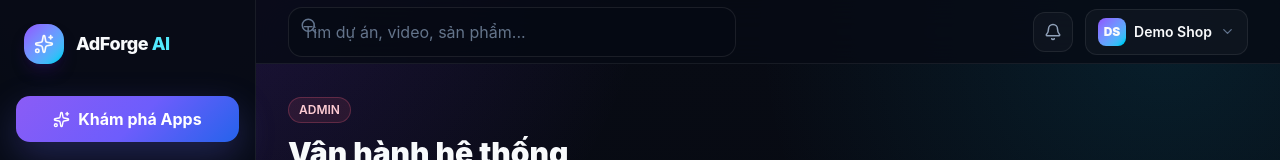
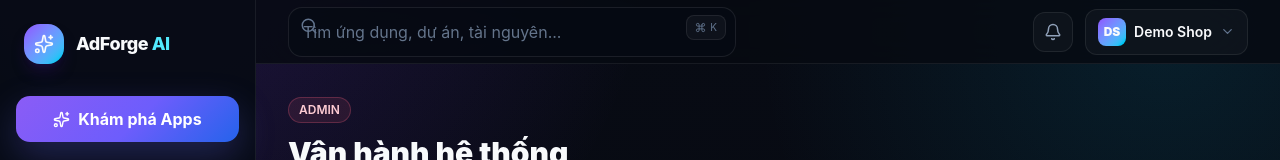
Before and after one commit to nhungnhungrosata-oss/flowapp, a Next.js app: page /admin in a window 1280 px wide. Shown: the top 160 px of the page. Built offline with nearby package versions, Linux system fonts and the light colour scheme.

Commit message:
Update topbar search for AI apps

```diff
--- a/src/components/app/topbar.tsx
+++ b/src/components/app/topbar.tsx
@@ -1,2 +1,21 @@
-import { Bell, ChevronDown, Search } from "lucide-react";
-export function Topbar(){return <header className="sticky top-0 z-30 flex h-16 items-center justify-between border-b border-white/7 bg-[#070b14]/80 px-5 backdrop-blur-xl lg:px-8"><div className="relative hidden w-full max-w-md md:block"><Search className="absolute left-3 top-2.5 text-slate-500" size={18}/><input className="input py-2 pl-10" placeholder="Tìm dự án, video, sản phẩm..."/></div><div className="ml-auto flex items-center gap-3"><button className="grid h-10 w-10 place-items-center rounded-xl border border-white/8 bg-white/3 text-slate-400"><Bell size={18}/></button><button className="flex items-center gap-2 rounded-xl border border-white/8 bg-white/3 px-3 py-2"><span className="grid h-7 w-7 place-items-center rounded-lg bg-gradient-to-br from-violet-500 to-cyan-400 text-xs font-black">DS</span><span className="hidden text-sm font-semibold sm:block">Demo Shop</span><ChevronDown size={15} className="text-slate-500"/></button></div></header>}
+import { Bell, ChevronDown, Command, Search } from "lucide-react";
+
+export function Topbar() {
+  return (
+    <header className="sticky top-0 z-30 flex h-16 items-center justify-between border-b border-white/7 bg-[#070a12]/82 px-5 backdrop-blur-2xl lg:px-8">
+      <div className="relative hidden w-full max-w-md md:block">
+        <Search className="absolute left-3 top-2.5 text-slate-500" size={18} />
+        <input className="input py-2 pl-10 pr-16" placeholder="Tìm ứng dụng, dự án, tài nguyên..." />
+        <span className="absolute right-2.5 top-2 flex items-center gap-1 rounded-lg border border-white/8 bg-white/4 px-2 py-1 text-[10px] text-slate-500"><Command size={11} /> K</span>
+      </div>
+      <div className="ml-auto flex items-center gap-3">
+        <button aria-label="Thông báo" className="grid h-10 w-10 place-items-center rounded-xl border border-white/8 bg-white/3 text-slate-400 transition hover:bg-white/7 hover:text-white"><Bell size={18} /></button>
+        <button className="flex items-center gap-2 rounded-xl border border-white/8 bg-white/3 px-3 py-2 transition hover:bg-white/7">
+          <span className="grid h-7 w-7 place-items-center rounded-lg bg-gradient-to-br from-violet-500 to-cyan-400 text-xs font-black">DS</span>
+          <span className="hidden text-sm font-semibold sm:block">Demo Shop</span>
+          <ChevronDown size={15} className="text-slate-500" />
+        </button>
+      </div>
+    </header>
+  );
+}
```
